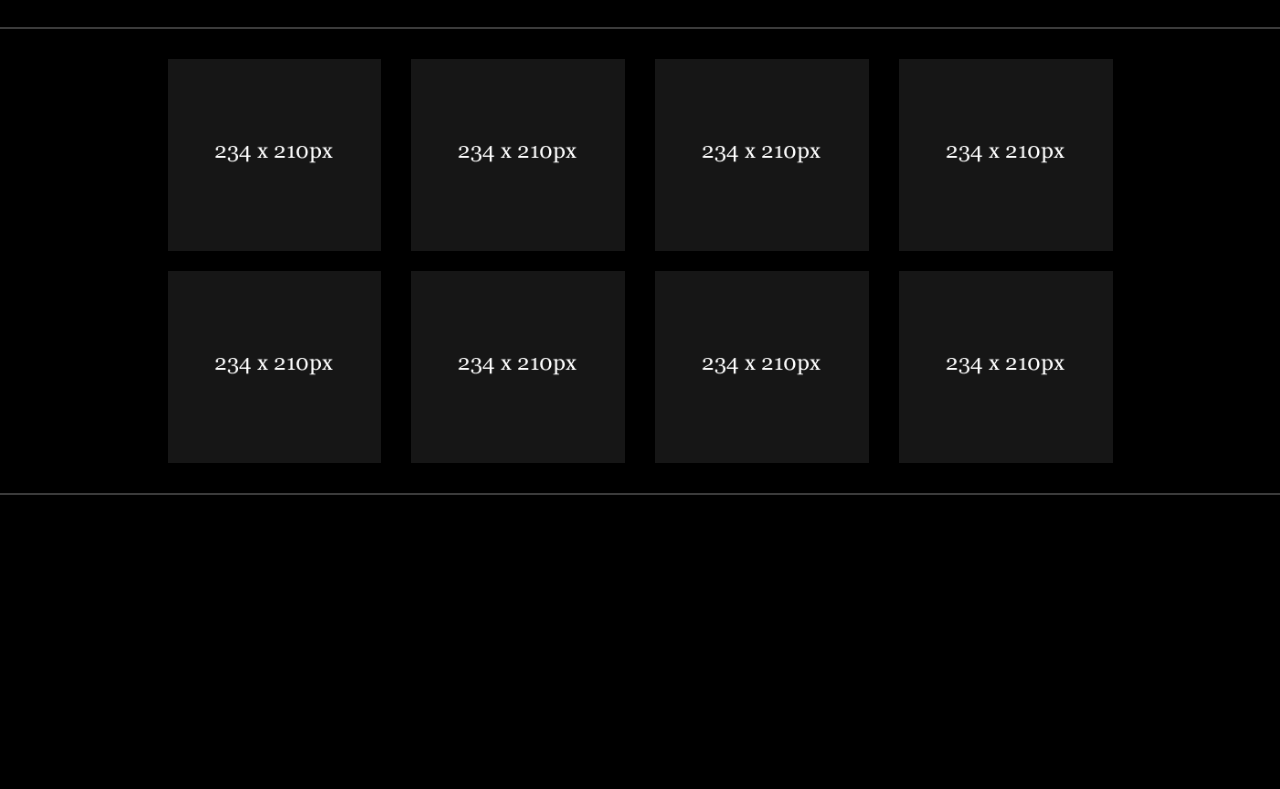
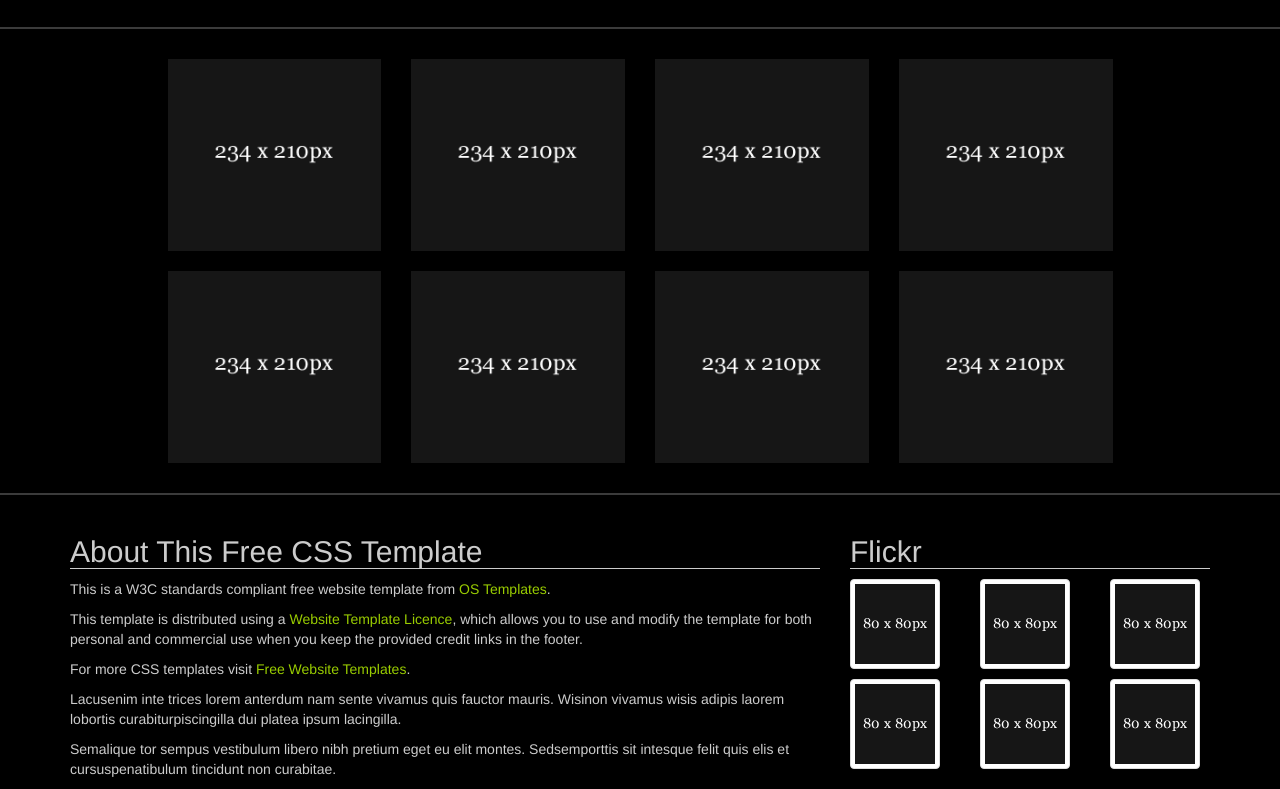
Before and after one commit to surahmans/photobusiness-responsive, a plain HTML site: page index.html in a window 1280 px wide. Shown: the part 558-1347 px from the top of the page. Before the commit the page ends 1073 px from the top, so only its background shows below. Drawn offline with Linux system fonts and the light colour scheme.

Commit message:
Add About and flickr thumbnail

```diff
--- a/index.html
+++ b/index.html
@@ -150,6 +150,43 @@
         </div><!-- end of service's thumbnail-->
     </div>
     <hr class="hr-gray"/>
+    <div class="container">
+        <div class="row">
+            <div class="col-xs-12 col-md-8">
+                <h2>About This Free CSS Template</h2>
+                <p>This is a W3C standards compliant free website template from <a href="http://www.os-templates.com/">OS Templates</a>.</p>
+                <p>This template is distributed using a <a href="http://www.os-templates.com/template-terms">Website Template Licence</a>, which allows you to use and modify the template for both personal and commercial use when you keep the provided credit links in the footer.</p>
+                <p>For more CSS templates visit <a href="http://www.os-templates.com/">Free Website Templates</a>.</p>
+                <p>Lacusenim inte trices lorem anterdum nam sente vivamus quis fauctor mauris. Wisinon vivamus wisis adipis laorem lobortis curabiturpiscingilla dui platea ipsum lacingilla.</p>
+                <p>Semalique tor sempus vestibulum libero nibh pretium eget eu elit montes. Sedsemporttis sit intesque felit quis elis et cursuspenatibulum tincidunt non curabitae.</p>
+            </div>
+            <div class="col-xs-12 col-md-4">
+                <h2>Flickr</h2>
+                <div class="row photo-thumbnail">
+                    <div class="col-xs-4">
+                        <img src="images/demo/80x80.gif" class="img-responsive img-thumbnail" alt=""/>
+                    </div>
+                    <div class="col-xs-4">
+                        <img src="images/demo/80x80.gif" class="img-responsive img-thumbnail" alt=""/>
+                    </div>
+                    <div class="col-xs-4">
+                        <img src="images/demo/80x80.gif" class="img-responsive img-thumbnail" alt=""/>
+                    </div>
+                </div>
+                <div class="row photo-thumbnail">
+                    <div class="col-xs-4">
+                        <img src="images/demo/80x80.gif" class="img-responsive img-thumbnail" alt=""/>
+                    </div>
+                    <div class="col-xs-4">
+                        <img src="images/demo/80x80.gif" class="img-responsive img-thumbnail" alt=""/>
+                    </div>
+                    <div class="col-xs-4">
+                        <img src="images/demo/80x80.gif" class="img-responsive img-thumbnail" alt=""/>
+                    </div>
+                </div>
+            </div>
+        </div>
+    </div>
     <!-- Bootstrap and jQuery -->
     <script src="styles/css/vendor/js/jquery-1.11.12.min.js"></script>
     <script src="styles/css/vendor/js/bootstrap.min.js"></script>
--- a/styles/css/base/default.css
+++ b/styles/css/base/default.css
@@ -5,6 +5,12 @@
     padding: 10px 0;
     font-family: Georgia,"Times New Roman",Times,serif;
 }
-.service--thumbnails__overlay a{
+a {
     text-decoration: none;
 }
+a:hover {
+    text-decoration: none;
+}
+h1, h2, h3, h4, h5, h6 {
+    border-bottom: 1px solid #CCC;
+}
--- a/styles/css/layout/thumbnails.css
+++ b/styles/css/layout/thumbnails.css
@@ -18,3 +18,6 @@
     transition: ease 0.5s;
     -webkit-transition: ease 0.5s;
 }
+.photo-thumbnail {
+    margin-bottom: 10px;
+}
--- a/styles/css/theme/dark.css
+++ b/styles/css/theme/dark.css
@@ -22,3 +22,15 @@ body {
 .service--thumbnails__overlay a {
     color: #5B5B5B;
 }
+p {
+    color: #CCC;
+}
+h1, h2, h3, h4, h5, h6 {
+    color: #CCC;
+}
+a {
+    color: #9C0;
+}
+a:hover {
+    color: #9C0;
+}
```
